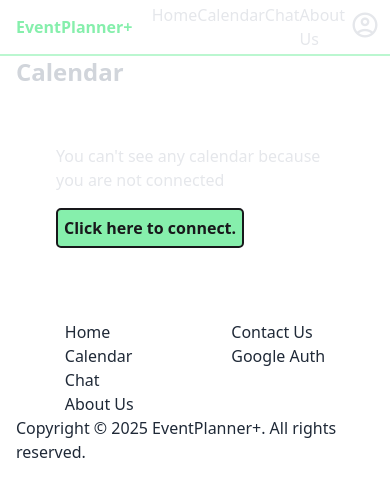
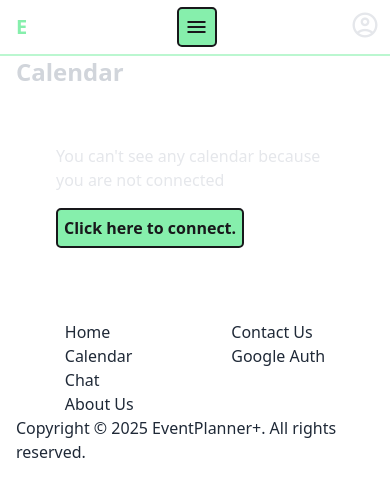
Before and after one commit to EvrardThibaud/event-planner, a Vue app: page /calendar in a window 390 px wide. Shown: the top 496 px of the page. Built offline with nearby package versions, Linux system fonts and the light colour scheme.

Commit message:
menu for tel

```diff
--- a/src/App.vue
+++ b/src/App.vue
@@ -8,9 +8,9 @@
   <div id="alertsBox" class="h-auto w-auto fixed bottom-2 right-2 flex flex-col-reverse z-30"></div>
 
   <header class="fixed h-14 w-full border-b-green-200 border-b-2 flex justify-between items-center backdrop-blur-xl">
+    <!-- RouterLink pour afficher "E" ou "EventPlanner+" -->
+    <RouterLink class="font-bold text-green-300 ml-4 mr-4 min-w-fit eventLink" :to="{name: 'Home'}">
 
-    <RouterLink class="font-bold text-green-300 ml-4 mr-4 min-w-fit" :to="{name: 'Home'}" >
-      EventPlanner+
     </RouterLink>
 
     <NavBar/>
@@ -29,8 +29,20 @@
   </main>
 
   <Footer></Footer>
-
 </template>
 
-<style scoped>
+<style>
+ .eventLink::after {
+    content: 'EventPlanner+';
+  }
+
+  @media (max-width: 426px) {
+    .eventLink::after {
+      content: 'E';
+    }
+
+    .eventLink {
+      font-size: 20px;
+    }
+  }
 </style>
--- a/src/components/EventCard.vue
+++ b/src/components/EventCard.vue
@@ -73,7 +73,7 @@
 }
 
 /* Pour les petits écrans (moins de 600px), on masque les dates */
-@media (max-width: 600px) {
+@media (max-width: 768px) {
     #eventCard p.text-sm {
         display: none;
     }
--- a/src/components/NavBar.vue
+++ b/src/components/NavBar.vue
@@ -1,9 +1,24 @@
 <script setup>
+  import { ref } from 'vue';
+
+  const menuOpen = ref(false)
+  const navmenu = ref(null)
+
+  function handleToggleNavmenu(){
+    menuOpen.value = !menuOpen.value
+  }
 
 </script>
 
 <template>
-  <nav class="text-1xl text-gray-200 w-1/2 flex justify-evenly">
+
+  <button id="button_open" class="primary_button" @click="handleToggleNavmenu()">
+    <span class="material-symbols-outlined">
+      menu
+    </span>
+  </button>
+
+  <nav id="navbar" class="text-1xl text-gray-200 w-1/2 flex justify-evenly">
     <RouterLink class="hover:text-green-300 " :to="{name: 'Home'}" >
       Home
     </RouterLink>
@@ -20,7 +35,59 @@
     About Us
   </RouterLink>
   </nav>
+
+  <Teleport  to="body">
+    <nav v-if="menuOpen" ref="navmenu"id="navmenu" >
+      <RouterLink class="hover:text-green-300 " :to="{name: 'Home'}" @click="handleToggleNavmenu()">
+        Home
+      </RouterLink>
+
+      <RouterLink class="hover:text-green-300 " :to="{name: 'Calendar'}" @click="handleToggleNavmenu()">
+        Calendar
+      </RouterLink>
+
+      <RouterLink class="hover:text-green-300 " :to="{name: 'Chat'}" @click="handleToggleNavmenu()">
+        Chat
+      </RouterLink>
+
+      <RouterLink class="hover:text-green-300 " :to="{name: 'AboutUs'}" @click="handleToggleNavmenu()">
+        About Us
+      </RouterLink>
+    </nav>
+</Teleport>
+
 </template>
 
 <style scoped>
+
+  #button_open{
+    display: none;
+  }
+
+  @media (max-width: 426px) {
+    #button_open{
+      display: block;
+    }
+
+    #navbar{
+      display: none;
+    }
+  }
+
+  #navmenu{
+    position: fixed;
+    top: 0;
+    left: 0;
+    background-color: #18181b;
+    height: 100vh;
+    width: 100%;
+    z-index: 2;
+    display: flex;
+    justify-content: center;
+    align-items: center;
+    flex-direction: column;
+    font-size: x-large;
+  }
+
+
 </style>
--- a/src/style/input.css
+++ b/src/style/input.css
@@ -17,7 +17,7 @@ input, textarea, select{
     outline: none;
 
 }
-@media (max-width: 600px) {
+@media (max-width: 768px) {
     select {
         min-width: fit-content;
     }
--- a/src/views/AboutUs.vue
+++ b/src/views/AboutUs.vue
@@ -39,6 +39,8 @@
       </RouterLink>
     </section>
 
+
+
 </template>
 
 <style scoped>
--- a/src/views/Calendar.vue
+++ b/src/views/Calendar.vue
@@ -17,6 +17,7 @@
   const noEvent = ref(false)
   const participantsList = ref([]);
   const sortingType = ref();
+  const screenWidth = ref(window.innerWidth);
 
   const sortingTime = ref()
   const newEvent = ref({
@@ -274,19 +275,16 @@
     return calendar
   })
 
-  const screenWidth = ref(window.innerWidth);
 
-  // Recalculer la taille de l'écran lors du redimensionnement
   window.addEventListener('resize', () => {
     screenWidth.value = window.innerWidth;
   });
 
-  // Fonction pour tronquer le texte en fonction de la largeur de l'écran
   const truncatedDay = (day) => {
-    if (screenWidth.value < 600) {
-      return day.substring(0, 3); // Limite à 3 caractères si l'écran est plus petit que 600px
+    if (screenWidth.value < 769) {
+      return day.substring(0, 3);
     }
-    return day; // Affiche le texte complet sinon
+    return day;
   };
 
   watch(sortingType, (newValue) => {
@@ -478,13 +476,14 @@
     top: 90px;
     display: flex;
     align-items: end;
-    flex-direction: column
+    flex-direction: column;
+    z-index: 1;
 
     p {
       display: block;
     }
 
-    @media (max-width: 600px) {
+    @media (max-width: 768px) {
       p {
         display: none;
       }
@@ -608,8 +607,8 @@
       border-right: 1px solid #e0e0e0;
       border-left: 1px solid #e0e0e0;
 
-      @media (max-width: 600px) {
-          padding: 10px 0 0 0;
+      @media (max-width: 768px) {
+          padding: 10px 2px 0 2px;
 
           p{
             font-size: x-small;
--- a/src/views/Chat.vue
+++ b/src/views/Chat.vue
@@ -163,7 +163,7 @@
     border-bottom-right-radius: 10px;
   }
 
-  @media (max-width: 600px) {
+  @media (max-width: 768px) {
     #messagesBox{
       width: 100%;
     }
--- a/src/views/Home.vue
+++ b/src/views/Home.vue
@@ -4,7 +4,7 @@
 
 <template>
     <section class=" w-1/2 pt-28 pb-12 flex flex-col gap-5  ">
-        <h1 class="w-full text-center text-7xl text-green-300">
+        <h1 class="w-full text-center text-green-300">
             Welcome To <br> <bold class="font-bold">EventPlanner+</bold>
         </h1>
 
@@ -59,9 +59,8 @@
 </template>
 
 <style scoped>
-    /* @media (max-width: 600px) {
-    section {
-      background-color: red;
+    h1{
+        font-size: 5vw;
     }
-  } */
+
 </style>
```
Lines whose indentation alone changed are shown as unchanged.
